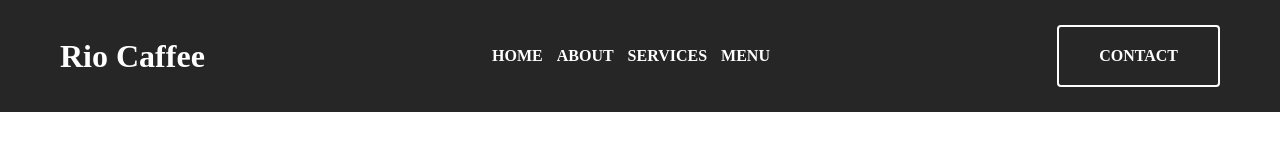
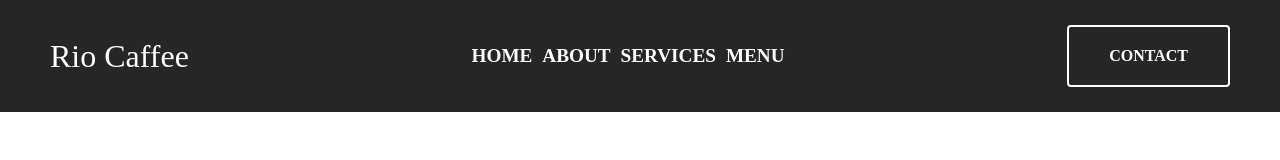
Before and after one commit to bodya8715/flex__header, a plain HTML site: page index.html in a window 1280 px wide. Drawn offline with Linux system fonts and the light colour scheme.

Commit message:
second_commit

```diff
--- a/index.html
+++ b/index.html
@@ -12,18 +12,18 @@
         <div class="container header__flex">
             <a href="#" class="header__logo">Rio Caffee</a>
             <nav class="header__nav">
-                <ul class="header__list">
-                    <li class="header__item">
-                        <a class="header__link" href="">HOME</a>
+                <ul class="header__nav-list">
+                    <li class="header__nav-item">
+                        <a class="header__nav-link" href="#">HOME</a>
                     </li>
-                    <li class="header__item">
-                        <a class="header__link" href="">ABOUT</a>
+                    <li class="header__nav-item">
+                        <a class="header__nav-link" href="#">ABOUT</a>
                     </li>
-                    <li class="header__item">
-                        <a class="header__link" href="">SERVICES</a>
+                    <li class="header__nav-item">
+                        <a class="header__nav-link" href="#">SERVICES</a>
                     </li>
-                    <li class="header__item">
-                        <a class="header__link" href="">MENU</a>
+                    <li class="header__nav-item">
+                        <a class="header__nav-link" href="#">MENU</a>
                     </li>
                 </ul>
             </nav>
--- a/style/style.css
+++ b/style/style.css
@@ -2,14 +2,6 @@
     padding: 0;
     margin: 0;
     box-sizing: border-box;
-}
-
-ul {
-    list-style-type:none;
-}
-
-a {
-    text-decoration: none;
 }
 
 .container {
@@ -19,7 +11,7 @@ a {
 
 .header {
     background-color: #262626;
-    padding: 10px 0;
+    padding: 10px;
 }
 
 .header__flex {
@@ -29,40 +21,47 @@ a {
     flex-wrap: wrap;
 }
 
-.header__list {
+.header__nav-list {
+    list-style-type:none;
     font-size: 0;
 }
 
-.header__item {
-    margin-right: 14px;
+.header__nav-item {
+    margin-right: 10px;
     display: inline-block;
     font-size: initial;
-    padding: 10px 0 10px 0;
 }
 
-.header__item:last-child {
+.header__nav-item:last-child {
     margin-right: 0;
 }
 
 .header__logo,
-.header__link,
+.header__nav-link,
 .header__contact {
     color:#fff;
+    text-decoration: none;
+    overflow: hidden;
+    text-overflow: ellipsis;
+    white-space: nowrap;
+    max-width: 200px;
 }
 
 .header__logo,
 .header__nav,
 .header__contact {
-    margin: 15px 20px;
+    margin: 15px 10px;
 }
 
 .header__logo {
     font-size: 2em;
-    font-weight: bold;
 }
 
-.header__link {
+.header__nav-link {
     font-weight: bold;
+    display: inline-block;
+    vertical-align: middle;
+    font-size: 1.2em;
 }
 
 .header__contact {
```
